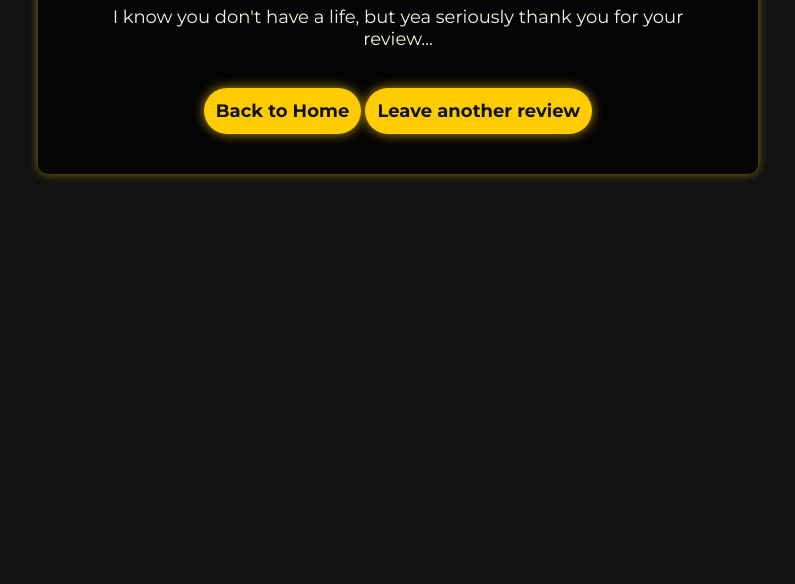
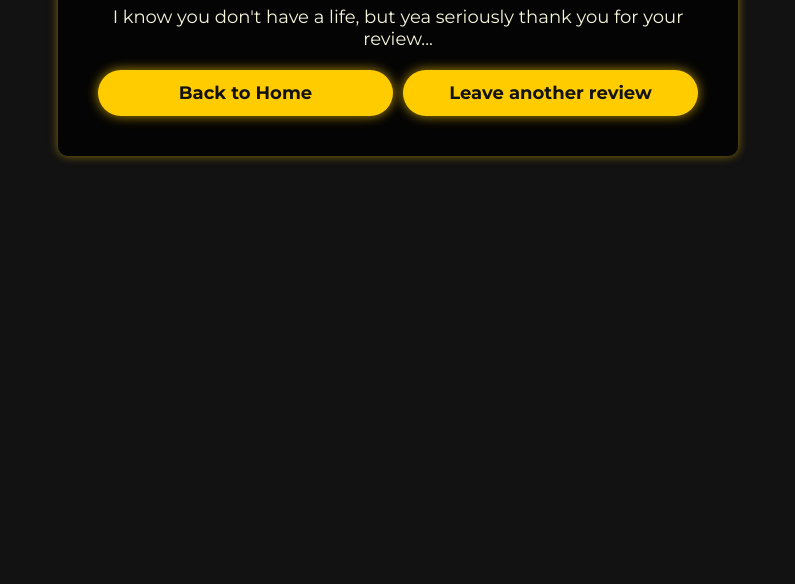
Before and after one commit to Aneesh241/goty-games, a plain HTML site: page thankyou.html in a window 1280 px wide. Shown: the part 216-800 px from the top of the page, without its empty margins (242-1037 px from the left). Drawn offline with Linux system fonts and the light colour scheme.

Commit message:
Update thankyou.html

```diff
--- a/thankyou.html
+++ b/thankyou.html
@@ -13,7 +13,8 @@
             text-align: center;
         }
         .container {
-            width: 50%;
+            max-width: 600px;
+            width: 90%;
             margin: auto;
             padding: 40px;
             background-color: rgba(0, 0, 0, 0.8);
@@ -27,7 +28,17 @@
         p {
             font-size: 18px;
         }
+        .button-container {
+            display: flex;
+            justify-content: space-between;
+            flex-wrap: wrap;
+            gap: 10px;
+            margin-top: 20px;
+        }
         .btn {
+            flex: 1;
+            min-width: 150px;
+            max-width: calc(50% - 5px);
             background-color: #ffcc00;
             color: #121212;
             font-size: 18px;
@@ -39,8 +50,11 @@
             cursor: pointer;
             transition: transform 0.3s ease, box-shadow 0.3s ease;
             text-decoration: none;
-            display: inline-block;
-            margin-top: 20px;
+            text-align: center;
+        }
+        .btn:active {
+            transform: scale(0.9);
+            box-shadow: 0px 0px 8px rgba(255, 204, 0, 0.5);
         }
         .btn:hover {
             transform: scale(1.1);
@@ -53,8 +67,10 @@
     <div class="container">
         <h1>Thank You for Your Review!</h1>
         <p>I know you don't have a life, but yea seriously thank you for your review...</p>
-        <a href="index.html" class="btn">Back to Home</a>
-        <a href="https://www.youtube.com/watch?v=dQw4w9WgXcQ" class="btn" target="_blank">Leave another review</a>
+        <div class="button-container">
+            <a href="index.html" class="btn" target="_self">Back to Home</a>
+            <a href="https://www.youtube.com/watch?v=dQw4w9WgXcQ" class="btn" target="_blank">Leave another review</a>
+        </div>
     </div>
 </body>
 </html>
```
